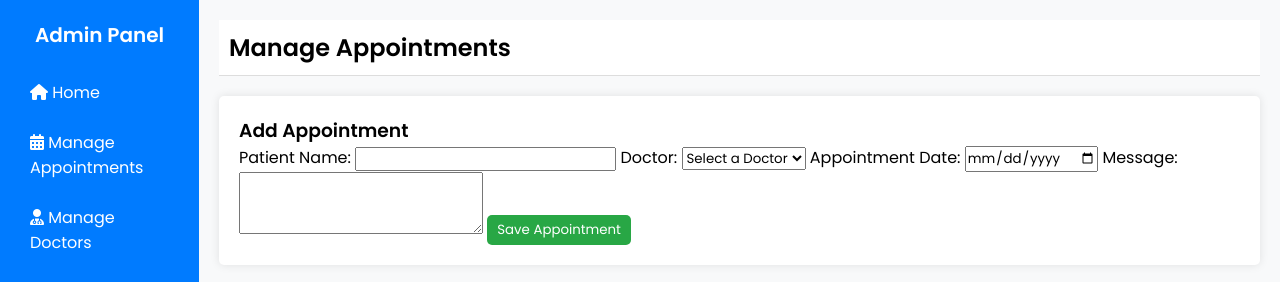
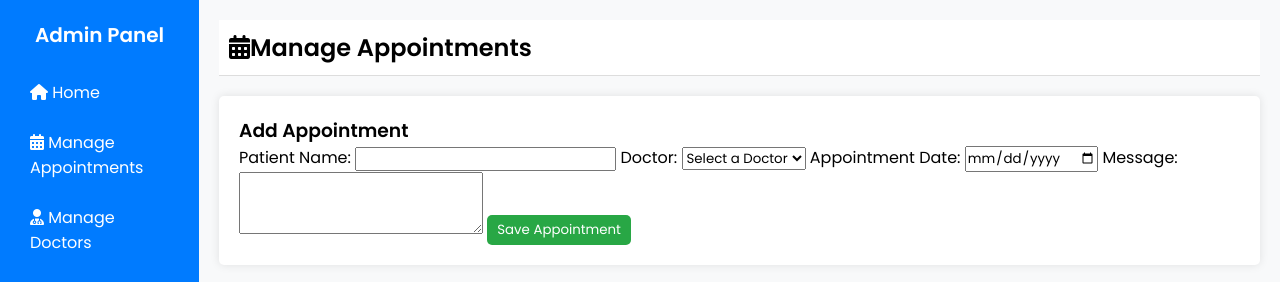
Before and after one commit to japheth-shiundu/telemedicine, a PHP site: page /admin-panel/manage_appointments.php in a window 1280 px wide. Shown: the top 282 px of the page. Run offline with PHP 8.4, Linux system fonts and the light colour scheme; a user stored in the database is signed in; data that the repository does not hold is empty.

Commit message:
Update manage_appointments.php

```diff
--- a/admin-panel/manage_appointments.php
+++ b/admin-panel/manage_appointments.php
@@ -99,7 +99,7 @@ try {
     </div>
     <div class="content">
         <header>
-            <h2>Manage Appointments</h2>
+            <h2><i class="fas fa-calendar-alt"></i>Manage Appointments</h2>
         </header>
 
         <div class="form-container">
```
